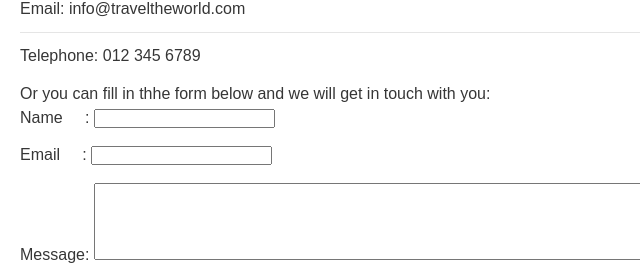
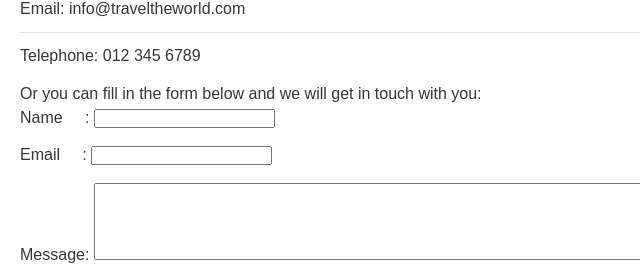
Before and after one commit to Ofentje-Maleka-ITVarsity/Module-6-Assessment-1, a plain HTML site: page contact.html in a window 1280 px wide. Shown: the part 379-644 px from the top of the page, 0-640 px from the left. Drawn offline with Linux system fonts and the light colour scheme.

Commit message:
Update contact.html

```diff
--- a/contact.html
+++ b/contact.html
@@ -33,9 +33,7 @@
                 <li>Telephone: 012 345 6789</li>
             </ul>
 
-            <p>Or you can fill  in thhe form below and
-                we will get in touch with
-                you:
+            <p>Or you can fill  in the form below and we will get in touch with you:
             </p>
             <form>
                 Name&nbsp;&nbsp;&nbsp;&nbsp;&nbsp;: <input type="text"/><br/><br/>
```
